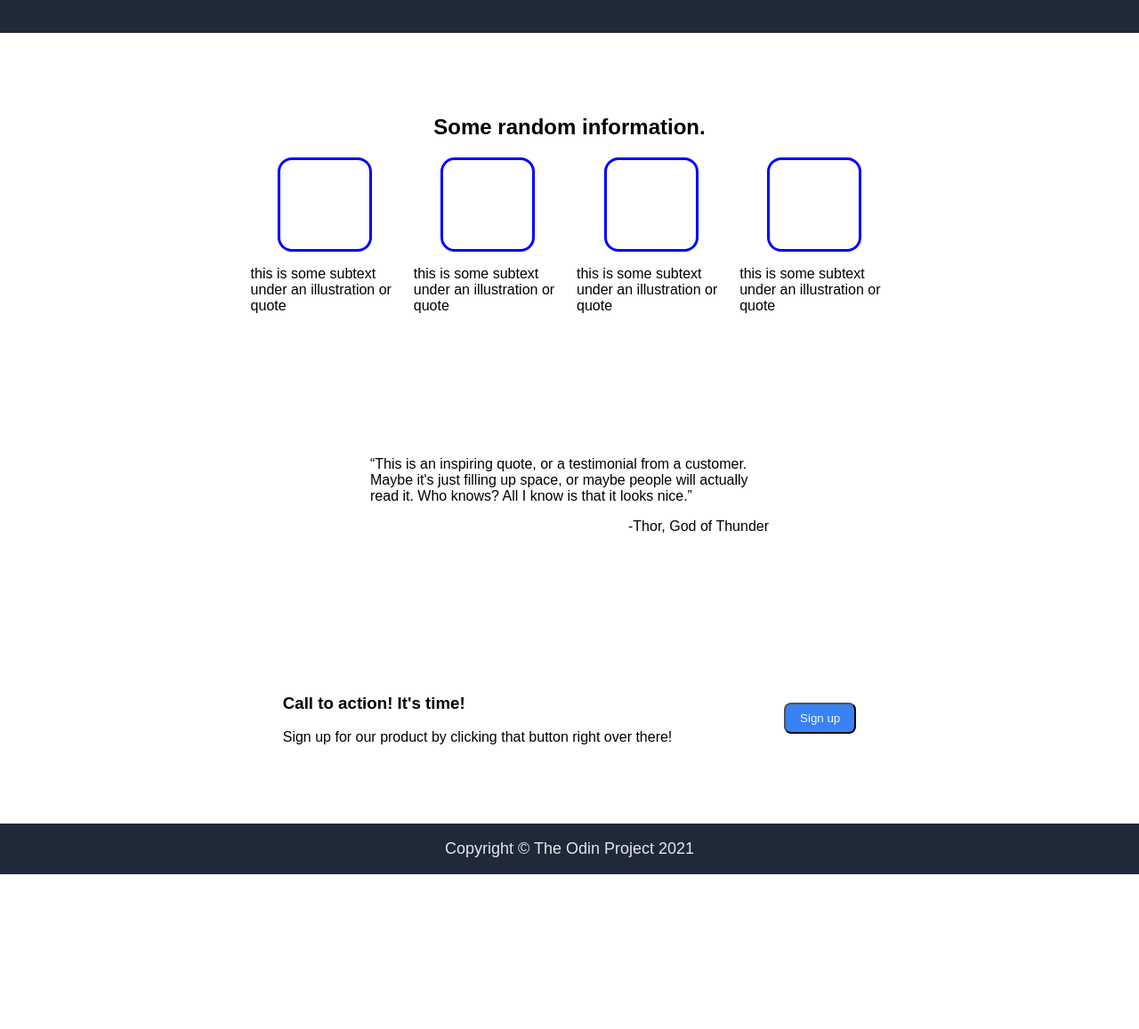
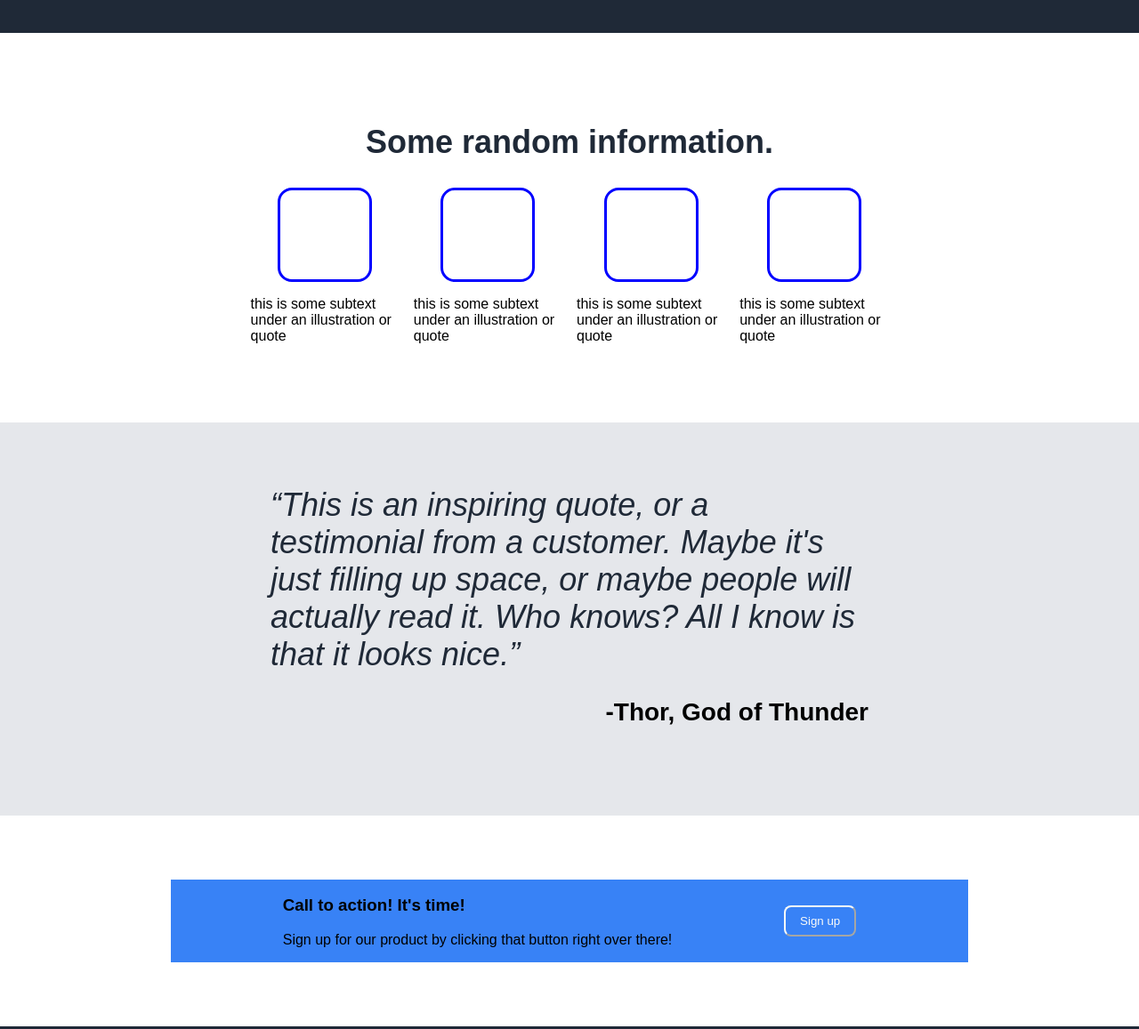
Before and after one commit to sophumerin/odin-landing-page, a plain HTML site: page index.html in a window 1280 px wide. Shown: the part 380-1537 px from the top of the page at 89% size. Before the commit the page ends 1363 px from the top, so only its background shows below. Drawn offline with Linux system fonts and the light colour scheme.

Commit message:
apply quote and cta color

```diff
--- a/index.html
+++ b/index.html
@@ -57,6 +57,7 @@
 
     </div>
 
+    <div>
         <div class="call-to-action">
             <div>
                 <h3>Call to action! It's time!</h3>
@@ -66,6 +67,7 @@
                 Sign up
             </button>
         </div>
+    </div>
     <div class="footer dark-background">
         <p>Copyright © The Odin Project 2021</p>
     </div>
--- a/styles.css
+++ b/styles.css
@@ -16,6 +16,7 @@ button {
     color: #F9FAF8;
     padding: 8px 16px;
     border-radius: 8px;
+    border-color: #F9FAF8;
 }
 
 .dark-background {
@@ -87,6 +88,11 @@ button {
     align-items: center;
 }
 
+.information h2{
+    font-size: 36px;
+    font-weight: extra-bold;
+    color: #1F2937;
+}
 .information .image{
     width: 100px;
     height: 100px;
@@ -108,14 +114,30 @@ button {
     align-items: center;
 }
 .quote-wrapper {
-    width: 50%;
+    width: 75%;
     margin: 0 auto;
 }
 .quote-wrapper p{
     text-align: right;
 }
 
+.quote {
+    background-color: #E5E7EB;
+}
+.quote q{
+    font-size: 36px;
+    font-weight: lighter;
+    font-style: italic;
+    color: #1F2937
+}
+.quote p{
+    font-size: 28px;
+    font-weight: bold;
+}
 .call-to-action{
+    width: 100%;
+    margin: 0 auto;
+    background-color: #3882F6;
     display: flex;
     justify-content: space-evenly;
     align-items: center;
```
Lines whose indentation alone changed are shown as unchanged.
